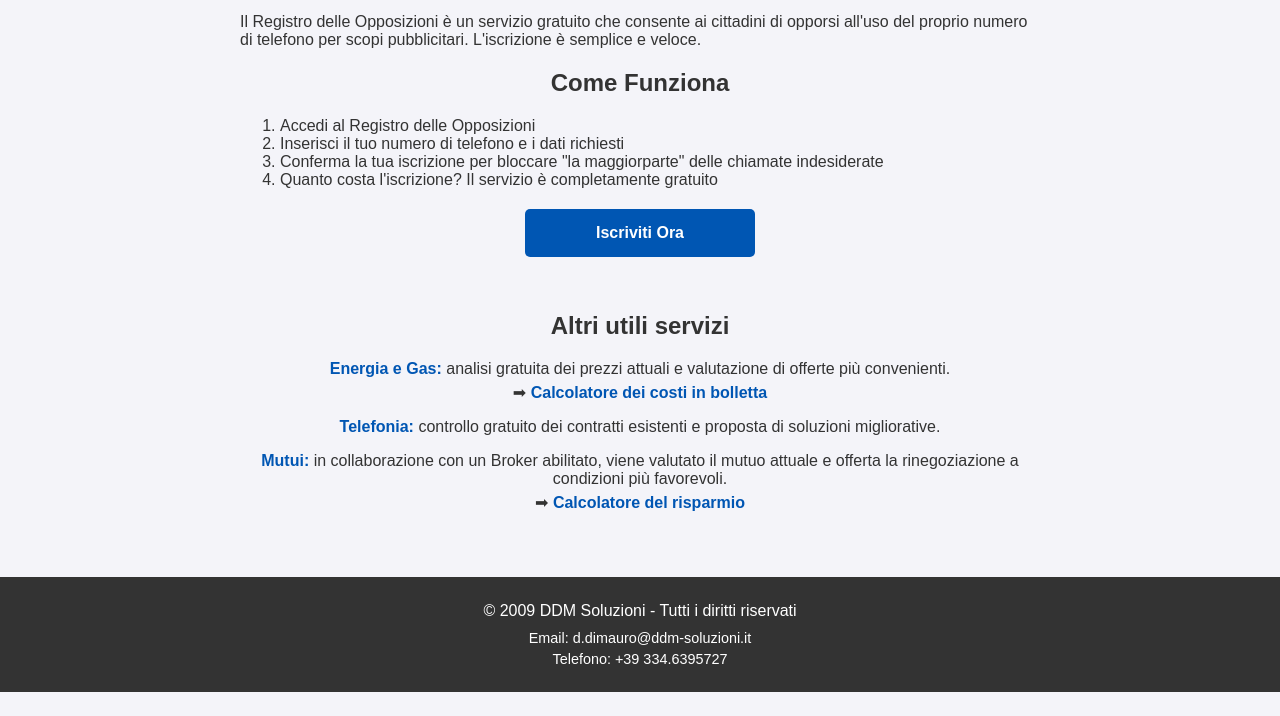
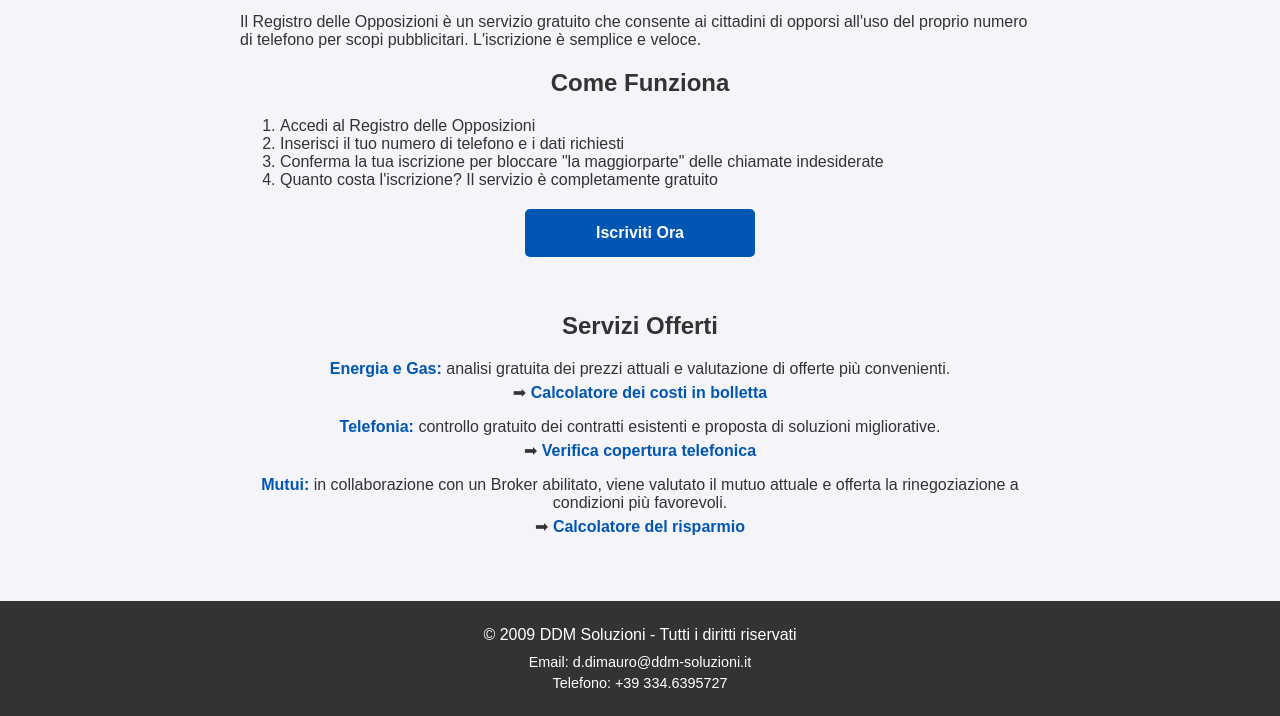
Before and after one commit to Dandim80/RPO-e-servizi, a plain HTML site: page index.html in a window 1280 px wide. Shown: the part 184-900 px from the top of the page. Before the commit the page ends 876 px from the top, so only its background shows below. Drawn offline with Linux system fonts and the light colour scheme.

Commit message:
Update index.html

```diff
--- a/index.html
+++ b/index.html
@@ -1,4 +1,4 @@
- <!DOCTYPE html>
+<!DOCTYPE html>
 <html lang="it">
 <head>
     <meta charset="UTF-8">
@@ -128,7 +128,7 @@
         </a>
 
         <section class="services">
-            <h2>Altri utili servizi</h2> <!-- Titolo della sezione -->
+            <h2>Servizi Offerti</h2> <!-- Titolo della sezione -->
             <div class="service-item" style="text-align: center;">
                 <p><strong style="color: #0056b3;">Energia e Gas:</strong> analisi gratuita dei prezzi attuali e valutazione di offerte più convenienti.</p>
                 <p class="link-paragraph"> ➡ <a href="https://dandim80.github.io/Index.html" target="_blank">Calcolatore dei costi in bolletta</a></p>
@@ -136,6 +136,7 @@
 
             <div class="service-item" style="text-align: center;">
                 <p><strong style="color: #0056b3;">Telefonia:</strong> controllo gratuito dei contratti esistenti e proposta di soluzioni migliorative.</p>
+                <p class="link-paragraph"> ➡ <a href="https://dandim80.github.io/verifica-coperture/" target="_blank">Verifica copertura telefonica</a></p>
             </div>
 
             <div class="service-item" style="text-align: center;">
```
